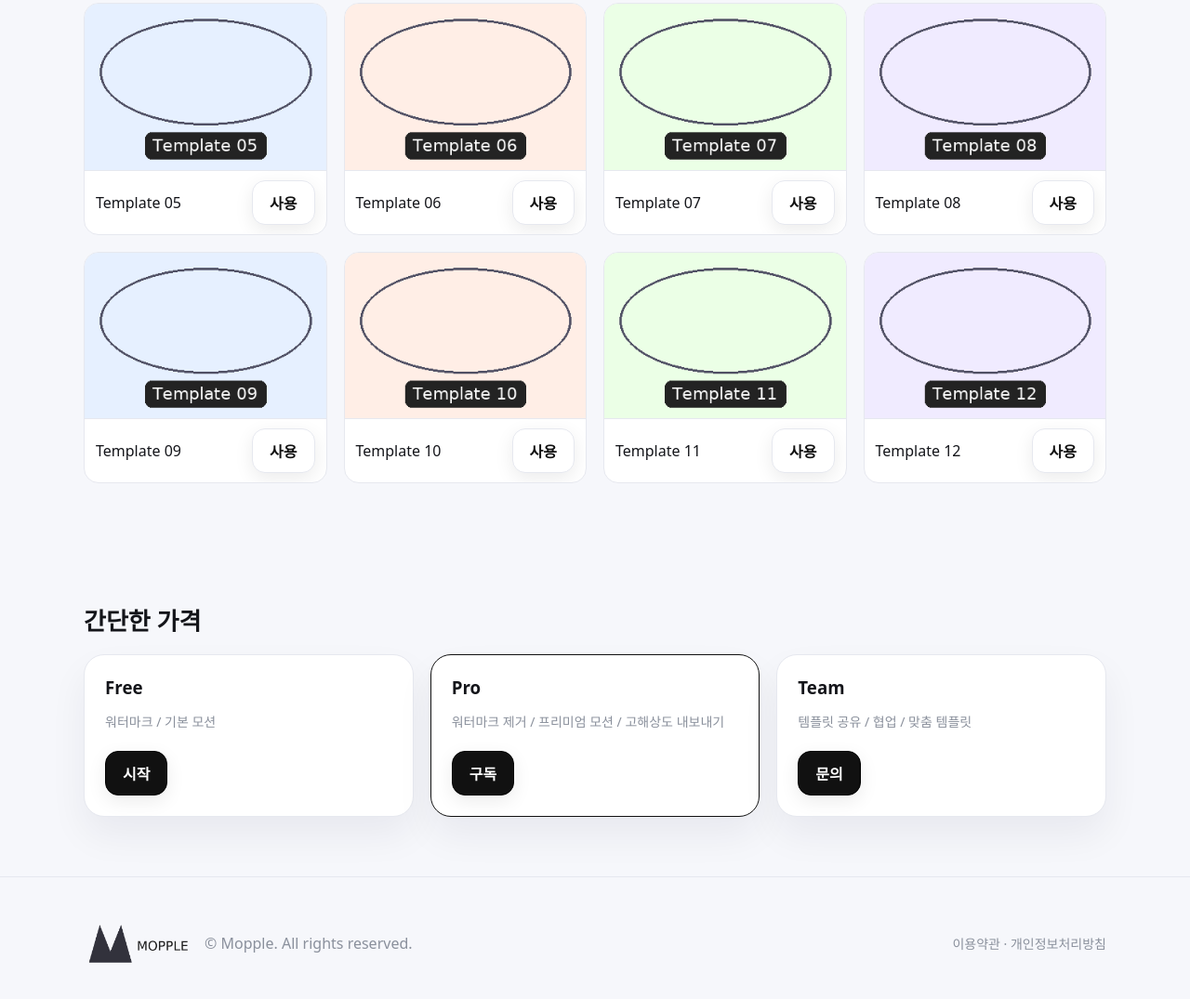
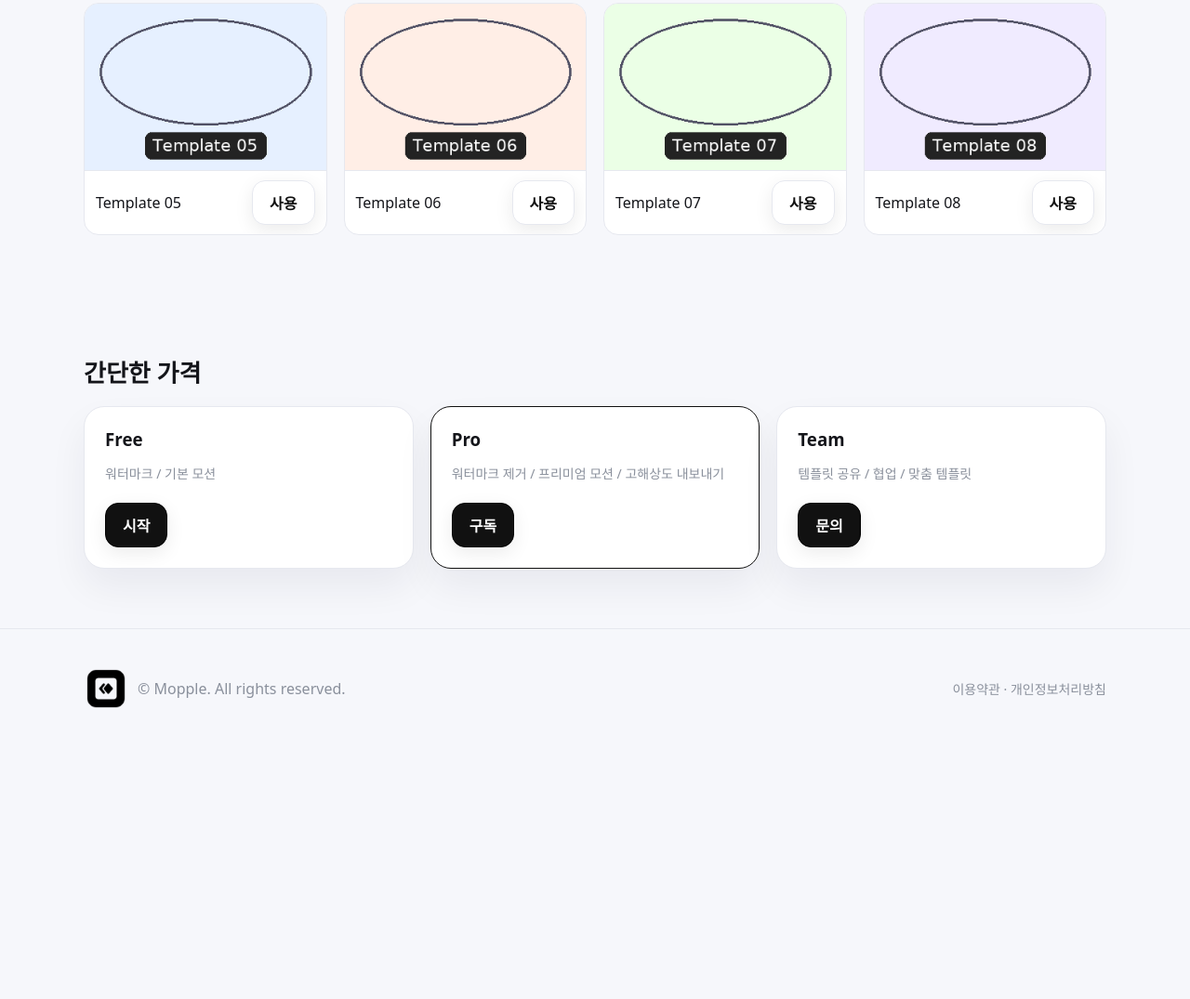
Before and after one commit to webdoli/web_community_gui_ref, a plain HTML site: page intro_page.html in a window 1280 px wide. Shown: the part 1703-2778 px from the top of the page at 93% size. After the commit the page ends 2508 px from the top, so only its background shows below. Drawn offline with Linux system fonts and the light colour scheme; a web font is replaced by a local one.

Commit message:
mopple_ref

```diff
--- a/intro_page.html
+++ b/intro_page.html
@@ -103,7 +103,7 @@
 
     <section class="section" style="background:#FFF; border-top:1px solid var(--line); border-bottom:1px solid var(--line);">
       <div class="container">
-        <h2 class="sec-title">캔바? 미드저니? 우린 <em>병맛</em>입니다</h2>
+        <h2 class="sec-title">독특한 모션을 원하세요? <b><em>모플</em></b>을 시작하세요</h2>
         <p class="note" style="margin-top:-8px;margin-bottom:18px;">예쁘고 정적인 결과물 대신, 웃기고 살아 움직이는 3D 모션을 노립니다.</p>
         <div class="grid grid--3">
           <div class="sample"><img src="./assets/motion_sample_1.gif" alt="Bounce 모션 샘플"></div>
@@ -126,10 +126,6 @@
           <div class="template"><img src="./assets/thumb_06.png" alt="Template 06"><div class="cap"><span>Template 06</span><a class="btn btn--ghost" href="/mopping">사용</a></div></div>
           <div class="template"><img src="./assets/thumb_07.png" alt="Template 07"><div class="cap"><span>Template 07</span><a class="btn btn--ghost" href="/mopping">사용</a></div></div>
           <div class="template"><img src="./assets/thumb_08.png" alt="Template 08"><div class="cap"><span>Template 08</span><a class="btn btn--ghost" href="/mopping">사용</a></div></div>
-          <div class="template"><img src="./assets/thumb_09.png" alt="Template 09"><div class="cap"><span>Template 09</span><a class="btn btn--ghost" href="/mopping">사용</a></div></div>
-          <div class="template"><img src="./assets/thumb_10.png" alt="Template 10"><div class="cap"><span>Template 10</span><a class="btn btn--ghost" href="/mopping">사용</a></div></div>
-          <div class="template"><img src="./assets/thumb_11.png" alt="Template 11"><div class="cap"><span>Template 11</span><a class="btn btn--ghost" href="/mopping">사용</a></div></div>
-          <div class="template"><img src="./assets/thumb_12.png" alt="Template 12"><div class="cap"><span>Template 12</span><a class="btn btn--ghost" href="/mopping">사용</a></div></div>
         </div>
       </div>
     </section>
@@ -160,7 +156,7 @@
 
   <footer class="footer">
     <div class="container" style="display:flex;align-items:center;justify-content:space-between;gap:12px;flex-wrap:wrap">
-      <div style="display:flex;align-items:center;gap:10px"><img src="./assets/logo_mopple.png" alt="Mopple" style="width:120px;height:auto"/> <span>© Mopple. All rights reserved.</span></div>
+      <div style="display:flex;align-items:center;gap:10px"><img src="./assets/mopple_logo02.png" alt="Mopple" style="width:48px;height:auto"/> <span>© Mopple. All rights reserved.</span></div>
       <div class="note">이용약관 · 개인정보처리방침</div>
     </div>
   </footer>
```
Also changed, not shown: assets/mopple_logo_.webp (added), assets/mopple_logo__.webp (added).
